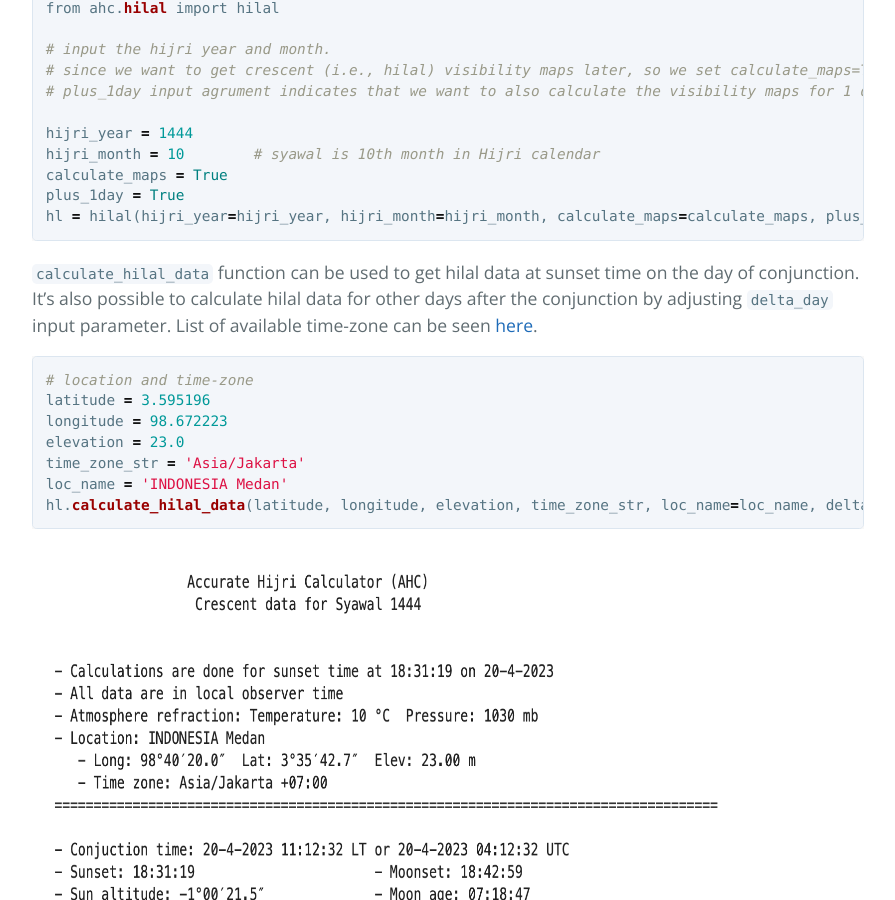
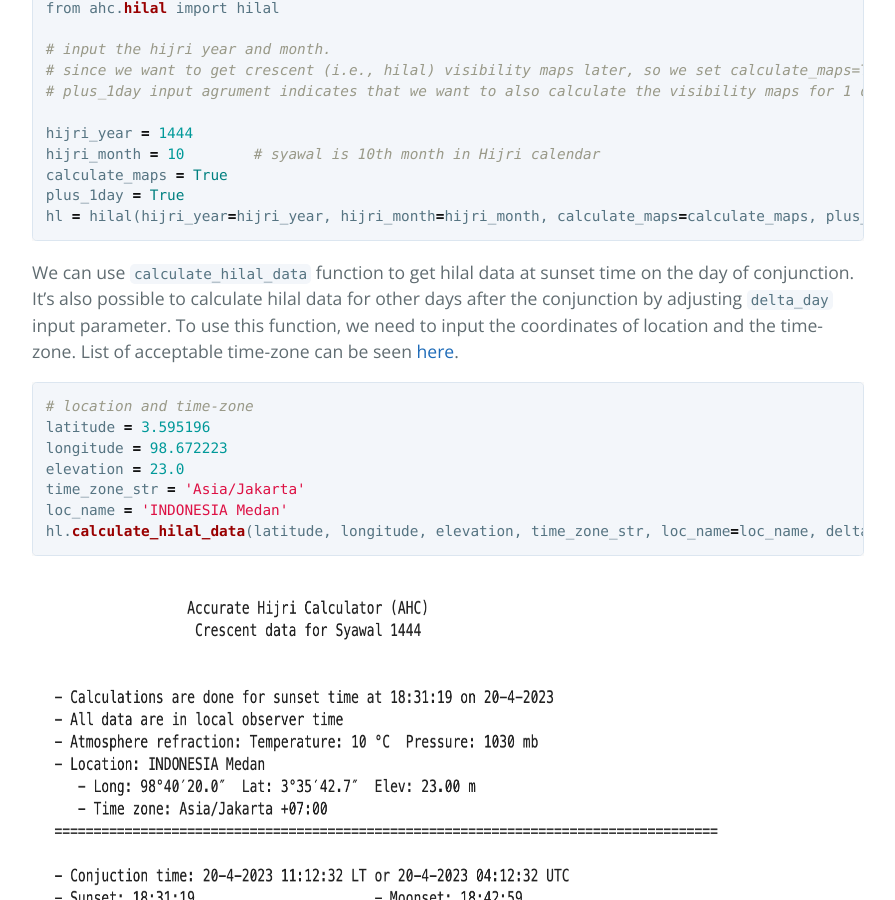
Before and after one commit to accuhijri/accuhijri.github.io, a Jekyll site: the page built from index.md, in a window 1280 px wide and 900 px high, scrolled down 2709 px. Shown: the whole window, without its empty margins (192-1087 px from the left). Built offline with Jekyll 4.4.1, drawn with Linux system fonts in a browser that asks for light colours.

Commit message:
Update index.md

````diff
--- a/index.md
+++ b/index.md
@@ -51,6 +51,7 @@ conda install -c conda-forge geopandas
 ## Some features
 
 ### 1. Calculate the data of hilal (i.e., crescent)
+
 In this example, we will estimate the start of Syawal 1444 based on various criteria currently adopted by moslem organizations around the world. Basically, to estimate the start of a new month in the Hijri calendar, we need to know the positions (with respect to the horizon) of moon (i.e., crescent) at the time of sunset after the conjunction of the moon (i.e., new moon phase).
 
 First, we initialize the `hilal` class.
@@ -68,7 +69,7 @@ plus_1day = True
 hl = hilal(hijri_year=hijri_year, hijri_month=hijri_month, calculate_maps=calculate_maps, plus_1day=plus_1day)
 ```
 
-`calculate_hilal_data` function can be used to get hilal data at sunset time on the day of conjunction. It's also possible to calculate hilal data for other days after the conjunction by adjusting `delta_day` input parameter. List of available time-zone can be seen [here](https://github.com/accuhijri/ahc/blob/main/ahc/timezones.txt).
+We can use `calculate_hilal_data` function to get hilal data at sunset time on the day of conjunction. It's also possible to calculate hilal data for other days after the conjunction by adjusting `delta_day` input parameter. To use this function, we need to input the coordinates of location and the time-zone. List of acceptable time-zone can be seen [here](https://github.com/accuhijri/ahc/blob/main/ahc/timezones.txt).
 
 ```ruby
 # location and time-zone
````
